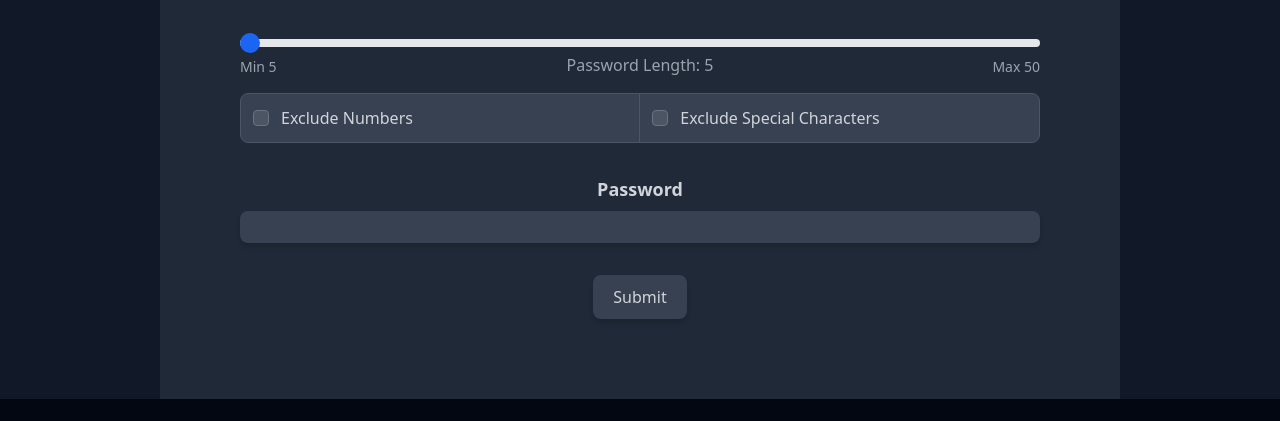
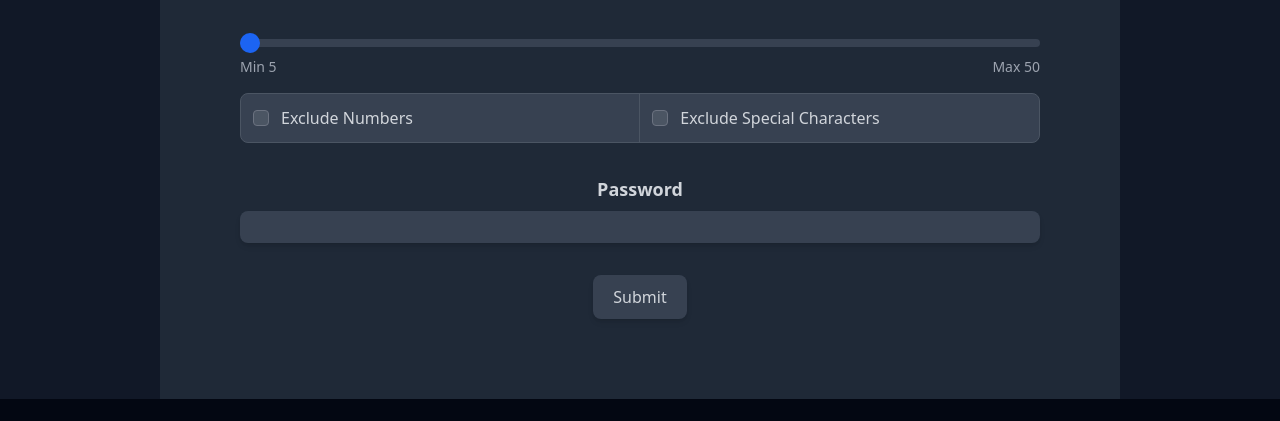
Before and after one commit to ByteCrafterGlitch/WebTech-Final-Prj, a website: page mywork.html in a window 1280 px wide. Shown: the part 301-722 px from the top of the page. Drawn offline with nearby package versions, Linux system fonts and the light colour scheme.

Commit message:
Fix: Fix range slider styling in mywork.html

```diff
--- a/mywork.html
+++ b/mywork.html
@@ -70,9 +70,9 @@
 
         <div id="slider-div" class="mt-8 relative mb-6">
             <label for="password-length-slider" class="sr-only">Password length</label>
-            <input id="password-length-slider" type="range" value="5" min="5" max="50" class="w-full h-2 bg-gray-200 rounded-lg appearance-none cursor-pointer dark:bg-gray-700">
+            <input id="password-length-slider" type="range" value="5" min="5" max="50" class="w-full h-2 rounded-lg appearance-none cursor-pointer bg-gray-700">
             <span class="text-sm text-gray-400 absolute start-0 -bottom-6">Min 5</span>
-            <span id="current-slider-value" class="text-sm md:text-base text-gray-400 absolute start-1/2 -translate-x-1/2 rtl:translate-x-1/2 -bottom-6">Password Length: 5</span>
+            <span id="current-slider-value" class="text-sm md:text-base text-gray-400 absolute start-1/2 -translate-x-1/2 rtl:translate-x-1/2 -bottom-6"></span>
             <span class="text-sm text-gray-400 absolute end-0 -bottom-6">Max 50</span>
         </div>
         <ul id="passExtraParamsUl" class="items-center mt-10 w-full text-sm font-medium text-gray-300 bg-gray-700 border border-gray-600 rounded-lg sm:flex">
```
